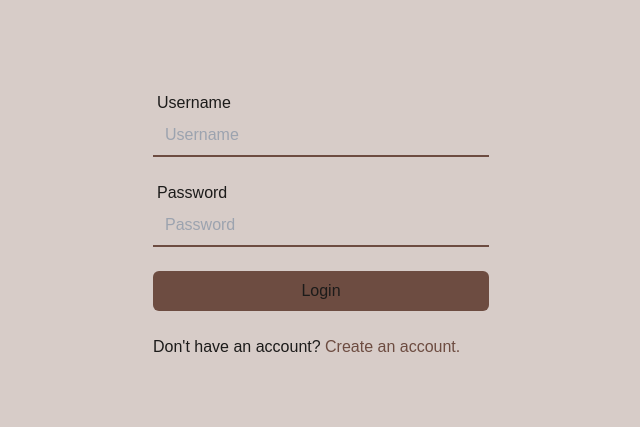
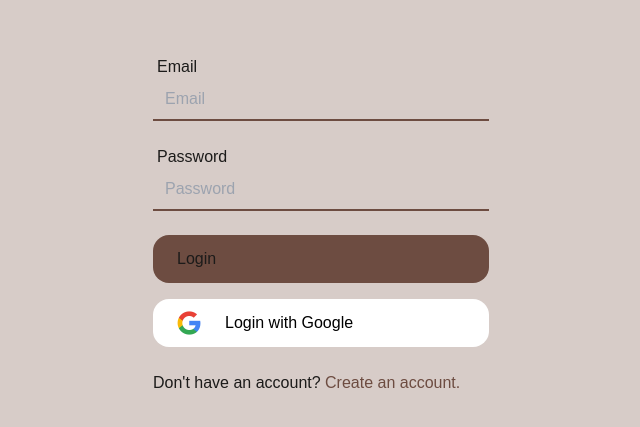
Before and after one commit to pauloo0/poop-tracker, a Next.js app: page /login in a window 1280 px wide. Shown: the part 175-602 px from the top of the page, without its empty margins (319-959 px from the left). Built offline with nearby package versions, Linux system fonts and the light colour scheme; no server answers.

Commit message:
Add login system

```diff
--- a/app/(auth)/login/actions.ts
+++ b/app/(auth)/login/actions.ts
@@ -1,8 +1,22 @@
 'use server'
-import { redirect } from 'next/navigation'
 
-export async function loginUser(formData: FormData) {
-  console.log(formData)
+import { signInWithEmailAndPassword } from 'firebase/auth'
+import { auth } from '@/app/lib/firebase'
 
-  redirect('/dashboard')
+export async function loginUserEmailPassword(formData: FormData) {
+  const loggedUser = {
+    email: formData.get('email') as string,
+    password: formData.get('password') as string,
+  }
+
+  try {
+    await signInWithEmailAndPassword(
+      auth,
+      loggedUser.email,
+      loggedUser.password
+    )
+  } catch (error) {
+    console.error('Error in loginUserEmailPassword: ', error)
+    throw error
+  }
 }
--- a/app/(auth)/login/page.tsx
+++ b/app/(auth)/login/page.tsx
@@ -1,23 +1,78 @@
+'use client'
+
 import Form from 'next/form'
 import Link from 'next/link'
-import { loginUser } from './actions'
+import Image from 'next/image'
+import { useRouter } from 'next/navigation'
+import { useTransition, useState } from 'react'
+
+import { auth, googleProvider } from '@/app/lib/firebase'
+import { loginUserEmailPassword } from './actions'
+import { signInWithPopup } from 'firebase/auth'
+
+async function loginUserGoogle() {
+  try {
+    await signInWithPopup(auth, googleProvider)
+  } catch (error) {
+    console.error('Google Login error: ', error)
+    throw error
+  }
+}
 
 export default function Login() {
   const input_group = 'flex flex-col'
   const input_group_label = 'px-1 text-foreground'
   const input_group_input = 'bg-background py-2 px-3 border-b-2 border-primary'
 
+  const router = useRouter()
+
+  const [isPending, startTransition] = useTransition()
+  const [error, setError] = useState<string | null>(null)
+
+  const handleEmailSubmit = (formData: FormData) => {
+    startTransition(async () => {
+      try {
+        await loginUserEmailPassword(formData)
+        router.push('/dashboard')
+      } catch (error) {
+        setError(
+          error instanceof Error
+            ? error.message
+            : 'Failed to sign up with email/password.'
+        )
+      }
+    })
+  }
+
+  const handleGoogleLogin = () => {
+    startTransition(async () => {
+      try {
+        await loginUserGoogle()
+        router.push('/dashboard')
+      } catch (error) {
+        setError(
+          error instanceof Error
+            ? error.message
+            : 'Failed to sign up with Google.'
+        )
+      }
+    })
+  }
+
   return (
-    <Form action={loginUser} className='flex flex-col gap-6 w-full sm:w-96 p-6'>
+    <Form
+      action={handleEmailSubmit}
+      className='flex flex-col gap-6 w-full sm:w-96 p-6'
+    >
       <div className={input_group}>
-        <label htmlFor='username' className={input_group_label}>
-          Username
+        <label htmlFor='email' className={input_group_label}>
+          Email
         </label>
         <input
           type='text'
-          id='username'
-          name='username'
-          placeholder='Username'
+          id='email'
+          name='email'
+          placeholder='Email'
           className={input_group_input}
         />
       </div>
@@ -35,9 +90,24 @@ export default function Login() {
         />
       </div>
 
-      <button className='bg-primary text-foreground py-2 rounded-md'>
-        Login
-      </button>
+      <div className='flex flex-col gap-4'>
+        <button
+          type='submit'
+          disabled={isPending}
+          className='bg-primary text-foreground py-3 px-6 rounded-2xl flex flex-row items-center justify-start gap-6'
+        >
+          {isPending ? 'Logging in...' : 'Login'}
+        </button>
+        <button
+          disabled={isPending}
+          onClick={handleGoogleLogin}
+          className='bg-white text-black py-3 px-6 rounded-2xl flex flex-row items-center justify-start gap-6'
+        >
+          <Image src='/google-logo.webp' alt='' width={24} height={24} />
+          {isPending ? 'Logging in...' : 'Login with Google'}
+        </button>
+      </div>
+      {error && <p className='text-error text-center'>{error}</p>}
       <p>
         {`Don't have an account? `}{' '}
         <Link className='text-primary hover:underline' href={`/register`}>
```
